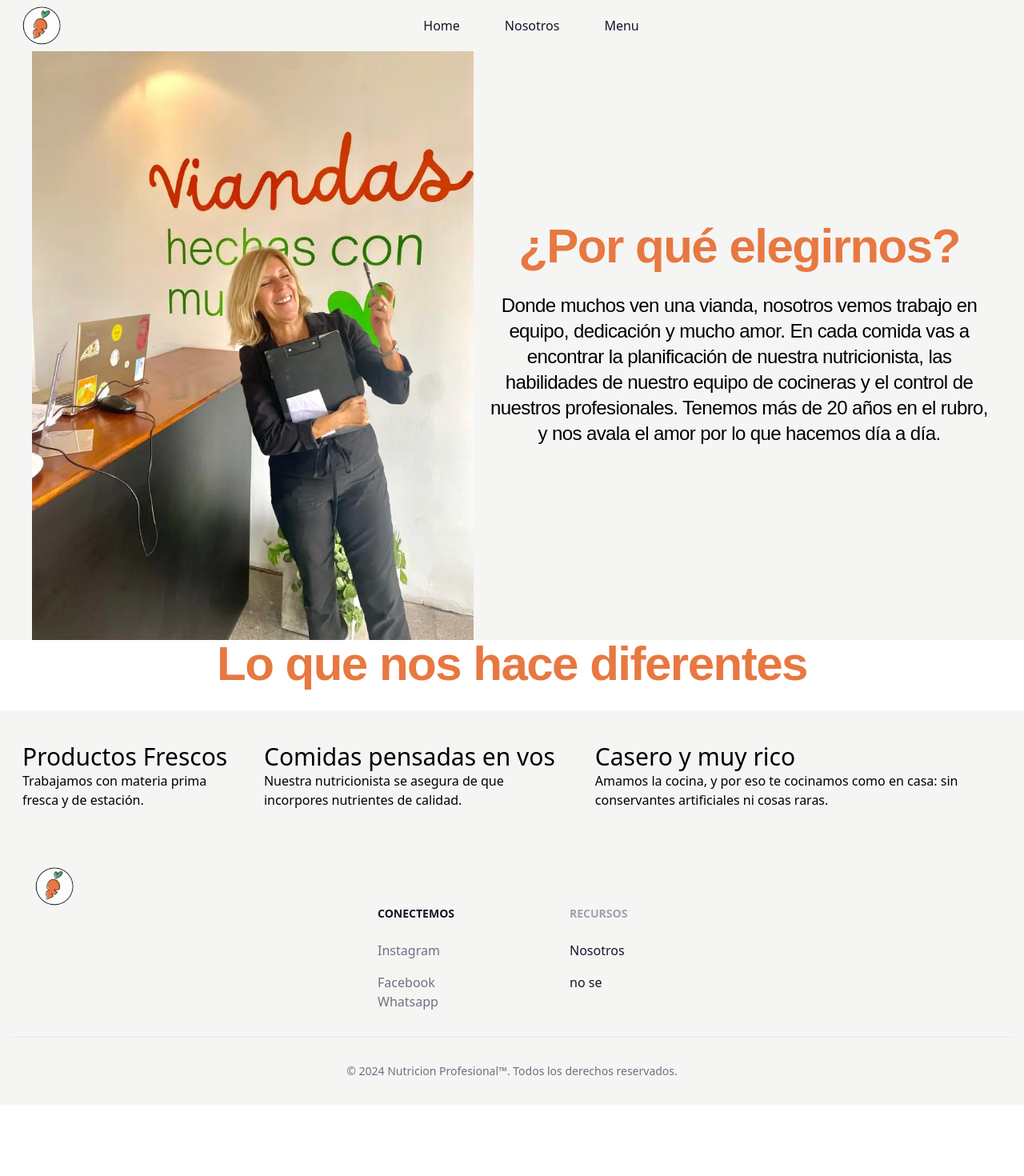
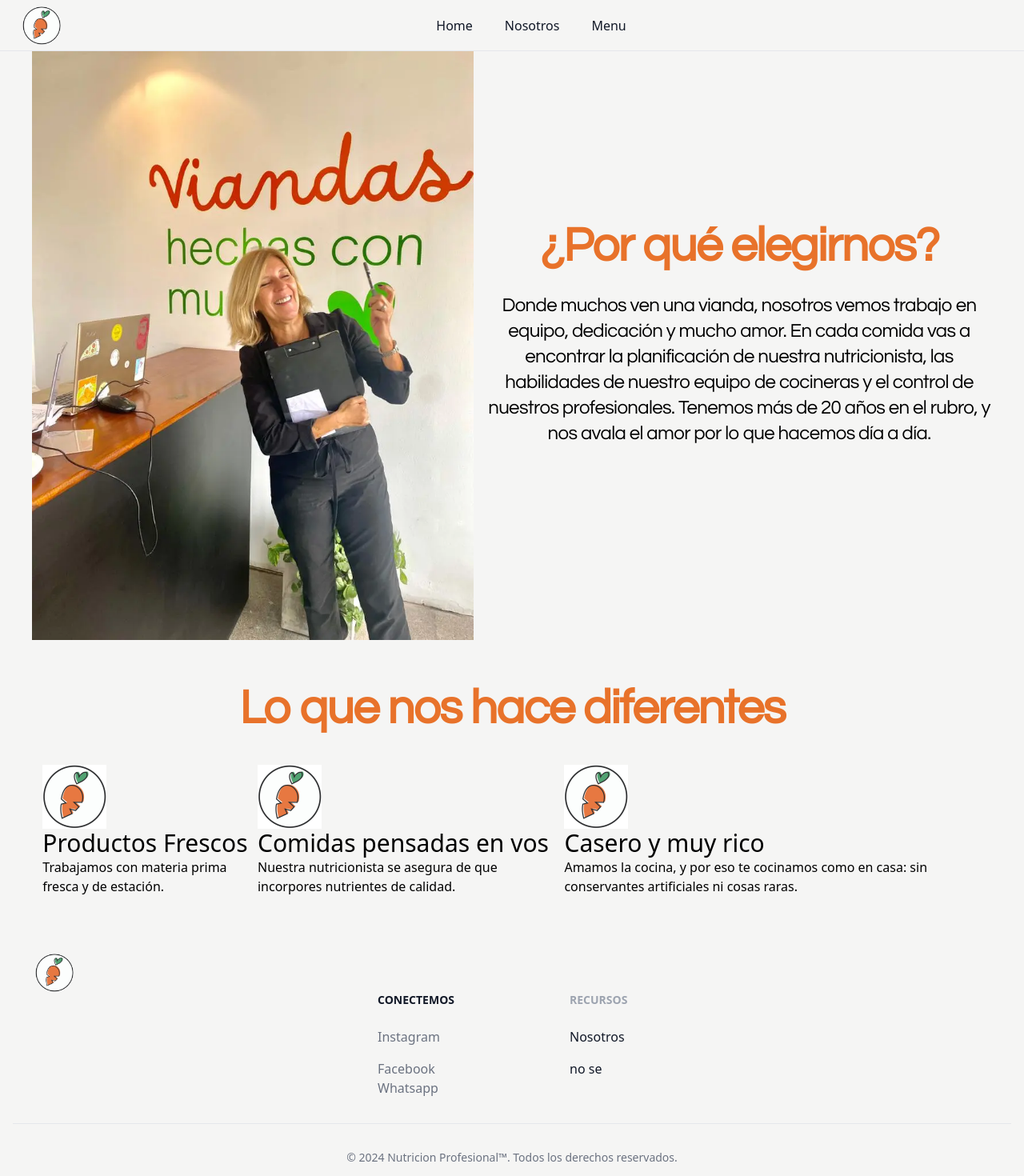
Before and after one commit to rodrifassi7/Nutricion2.0, a React (Vite) app: page /about in a window 1280 px wide. Shown: the top 1470 px of the page at 80% size. Before the commit the page ends 1381 px from the top, so only its background shows below. Built offline with nearby package versions, Linux system fonts and the light colour scheme.

Commit message:
menu section

```diff
--- a/src/components/NavBarTest.jsx
+++ /dev/null
@@ -1,44 +0,0 @@
-import { Link, NavLink } from "react-router-dom";
-import { useMenuToggle } from "../hooks/useMenuToggle";
-import Logo from "../assets/images/logo.png";
-
-export const NavBarTest = () => {
-  const { handleClick } = useMenuToggle();
-
-  return (
-    <nav
-      id="header-nav"
-      className="w-full h-16 z-50 sticky top-0 bg-stone-100   "
-    >
-      <div className="max-w-screen-xl flex items-center justify-between w-full h-full px-7">
-        <Link to="/" className="flex-shrink-0">
-          <img
-            src={Logo}
-            className="h-12 rounded-full"
-            alt="Nutricion Profesional Logo"
-          />
-        </Link>
-
-        <div className="flex-grow">
-          <ul className="flex justify-center space-x-14 text-gray-900 dark:text-black font-normal">
-            <li className="hover:bg-red-400">
-              <NavLink to="/" onClick={handleClick}>
-                Home
-              </NavLink>
-            </li>
-            <li className="hover:bg-red-400">
-              <NavLink to="/about" onClick={handleClick}>
-                Nosotros
-              </NavLink>
-            </li>
-            <li className="hover:bg-red-400">
-              <NavLink to="/products" onClick={handleClick}>
-                Menu
-              </NavLink>
-            </li>
-          </ul>
-        </div>
-      </div>
-    </nav>
-  );
-};
--- a/src/components/Navbar.jsx
+++ b/src/components/Navbar.jsx
@@ -3,18 +3,15 @@ import { useMenuToggle } from "../hooks/useMenuToggle";
 import Logo from "../assets/images/logo.png";
 
 export const Navbar = () => {
-  const { isMenuOpen, handleClick } = useMenuToggle();
+  const { handleClick } = useMenuToggle();
 
   return (
     <nav
-      id="navbar"
-      className="w-full border-gray-200 bg-gray-50 dark:bg-stone-100 dark:border-gray-700 h-20 z-50 sticky top-0"
+      id="header-nav"
+      className="w-full h-16 z-[999] sticky top-0 bg-stone-100 border-b-[1px]  "
     >
-      <div className="max-w-screen-xl flex flex-wrap items-center justify-between pt-4 px-7">
-        <Link
-          to="/"
-          className="flex items-center space-x-3 rtl:space-x-reverse pl-7"
-        >
+      <div className="max-w-screen-xl flex items-center justify-between w-full h-full px-7">
+        <Link to="/" className="flex-shrink-0">
           <img
             src={Logo}
             className="h-12 rounded-full"
@@ -22,65 +19,20 @@ export const Navbar = () => {
           />
         </Link>
 
-        <div className="lg:hidden flex items-center space-x-3 pr-7">
-          <button
-            type="button"
-            className="inline-flex items-center justify-center p-2 w-10 h-10 text-sm text-gray-500 rounded-lg hover:bg-gray-100 focus:outline-none focus:ring-2 focus:ring-gray-200 dark:text-black dark:hover:bg-orange-500 dark:focus:ring-gray-600"
-            aria-expanded={isMenuOpen ? "true" : "false"}
-            onClick={handleClick}
-          >
-            <span className="sr-only">Open main menu</span>
-            <svg
-              className="w-5 h-5"
-              aria-hidden="true"
-              xmlns="http://www.w3.org/2000/svg"
-              fill="none"
-              viewBox="0 0 17 14"
-            >
-              <path
-                stroke="currentColor"
-                strokeLinecap="round"
-                strokeLinejoin="round"
-                strokeWidth="2"
-                d="M1 1h15M1 7h15M1 13h15"
-              />
-            </svg>
-          </button>
-        </div>
-
-        <div
-          className={`
-            transform transition-all duration-500 ease-in-out
-        ${
-          isMenuOpen ? "block" : "hidden"
-        }  w-full lg:flex lg:items-center lg:w-auto mt-4 lg:mt-0 bg-gray-50 dark:bg-stone-100  inset-0 lg:relative lg:inset-auto lg:top-auto lg:left-auto z-50 rounded-b-md
-      `}
-        >
-          <ul className="flex flex-col lg:flex-row lg:space-x-4 lg:space-y-0 space-y-4 lg:text-center items-center   pb-4 md:pb-0 rounded-b-md  ">
-            <li>
-              <NavLink
-                to="/"
-                className="bg-orange-500 rounded-md h-10 w-20 flex items-center justify-center text-gray-900 dark:text-black  hover:scale-110 duration-150"
-                onClick={handleClick}
-              >
+        <div className="flex-grow">
+          <ul className="flex justify-center space-x-10 text-gray-900 dark:text-black font-normal ">
+            <li className="hover:bg-red-400    ">
+              <NavLink to="/" onClick={handleClick}>
                 Home
               </NavLink>
             </li>
-            <li>
-              <NavLink
-                to="/about"
-                className="bg-orange-500 rounded-md h-10 w-20 flex items-center justify-center  text-gray-900 dark:text-black hover:scale-110 duration-150 "
-                onClick={handleClick}
-              >
+            <li className="hover:bg-red-400">
+              <NavLink to="/about" onClick={handleClick}>
                 Nosotros
               </NavLink>
             </li>
-            <li>
-              <NavLink
-                to="/products"
-                className="bg-orange-500 rounded-md h-10 w-20  flex items-center justify-center hover:bg-green-900 hover:text-black  text-gray-900 dark:text-white hover:scale-110 duration-150 "
-                onClick={handleClick}
-              >
+            <li className="hover:bg-red-400    ">
+              <NavLink to="/menu" onClick={handleClick}>
                 Menu
               </NavLink>
             </li>
--- a/src/index.css
+++ b/src/index.css
@@ -1,4 +1,4 @@
+@import url("https://fonts.googleapis.com/css2?family=Questrial&display=swap");
 @tailwind base;
 @tailwind components;
 @tailwind utilities;
-@import url("https://fonts.googleapis.com/css2?family=Questrial&display=swap");
--- a/src/pages/AboutUsPage.jsx
+++ b/src/pages/AboutUsPage.jsx
@@ -1,11 +1,12 @@
 import MyImage from "../assets/images/Nutricionista.webp";
 import "animate.css";
 import { Footer } from "../components/Footer";
+import Logo from "../assets/images/logo.png";
 
 export const AboutUsPage = () => {
   return (
-    <>
-      <div className=" bg-stone-100 flex flex-col items-center justify-center h-[calc(100vh-64px)]   ">
+    <div className="bg-stone-100">
+      <div className="  flex flex-col items-center justify-center h-[calc(100vh-64px)]   ">
         <div className="flex flex-col-reverse gap-4 lg:flex-row items-center justify-center h-80 lg:h-full px-10">
           <img
             src={MyImage}
@@ -15,7 +16,7 @@ export const AboutUsPage = () => {
           />
 
           <section className=" text-center ">
-            <h1 className="mb-7 text-center max-w-2xl text-4xl xl:text-6xl font-extrabold tracking-tight leading-none text-oransh font-questrial animate__animated  animate__tada">
+            <h1 className="mb-7 text-center max-w-2xl text-4xl xl:text-6xl font-extrabold tracking-tight leading-none text-oransh font-questrial animate__animated  animate__fadeInLeft">
               ¿Por qué elegirnos?
             </h1>
             <p
@@ -32,25 +33,20 @@ export const AboutUsPage = () => {
           </section>
         </div>
       </div>
-      <h1 className="mb-7 text-center text-3xl xl:text-6xl font-extrabold tracking-tight leading-none text-oransh font-questrial">
+      <h1 className="mt-14 text-center text-3xl xl:text-6xl font-extrabold tracking-tight leading-none text-oransh font-questrial">
         Lo que nos hace diferentes
       </h1>
-      <section className="  text-left flex justify-center  gap-10 py-10 px-7 bg-stone-100 ">
+      <section
+        className="  flex
+        py-10 w-11/12 self-center mx-auto "
+      >
         <div>
-          <img
-            src="
-          "
-            alt=""
-          />
+          <img className="h-20 w-20" src={Logo} alt="" />
           <h2 className="text-xl md:text-3xl">Productos Frescos</h2>
           <h4>Trabajamos con materia prima fresca y de estación.</h4>
         </div>
         <div>
-          <img
-            src="
-          "
-            alt=""
-          />
+          <img className="h-20 w-20" src={Logo} alt="" />
           <h2 className="text-xl md:text-3xl">Comidas pensadas en vos</h2>
           <h4>
             Nuestra nutricionista se asegura de que incorpores nutrientes de
@@ -58,11 +54,7 @@ export const AboutUsPage = () => {
           </h4>
         </div>
         <div>
-          <img
-            src="
-          "
-            alt=""
-          />
+          <img className="h-20 w-20" src={Logo} alt="" />
           <h2 className="text-xl md:text-3xl ">Casero y muy rico</h2>
           <h4>
             Amamos la cocina, y por eso te cocinamos como en casa: sin
@@ -71,6 +63,6 @@ export const AboutUsPage = () => {
         </div>
       </section>
       <Footer />
-    </>
+    </div>
   );
 };
--- /dev/null
+++ b/src/pages/MenuPage.jsx
@@ -0,0 +1,30 @@
+
+import menuImage from "../assets/images/menu.jpg";
+
+
+export const MenuPage = () => {
+
+    return (
+        <div className="flex flex-col items-center justify-center min-h-screen bg-gray-100 p-4">
+          <h1 className="text-4xl font-bold text-gray-800 mb-4">Menú Semanal</h1>
+          <p className="text-lg text-gray-600 mb-6 text-center max-w-lg">
+            Consulta nuestro menú saludable, especialmente diseñado para una nutrición balanceada.
+            Recordá que actualizamos el menú cada semana para ofrecerte más opciones.
+          </p>
+          <div className="w-full max-w-3xl shadow-lg rounded-lg overflow-hidden">
+            <img
+              src={menuImage}
+              alt="Menu Semanal"
+              className="w-full h-auto object-cover"
+            />
+          </div>
+          <a
+            href={menuImage}
+            download
+            className="mt-6 px-6 py-3 bg-oransh text-white font-semibold rounded-lg shadow hover:bg-blue-600 transition-colors"
+          >
+            Descargar Menú
+          </a>
+        </div>
+      );
+    };
--- a/src/pages/ProductsPage.jsx
+++ /dev/null
@@ -1,8 +0,0 @@
-export const ProductsPage = () => {
-  return (
-    <>
-      <h1>ProductsPage</h1>
-      <hr />
-    </>
-  );
-};
--- a/src/pages/Test.jsx
+++ b/src/pages/Test.jsx
@@ -46,7 +46,8 @@ export const Test = () => {
           <img
             src={MyImage}
             alt="My Image"
-            className="w-full h-[250px] lg:h-[500px] animate__animated animate__fadeInUp " style={{ animationDelay: "1s" }}
+            className="w-full h-[250px] lg:h-[500px] animate__animated animate__fadeInUp "
+            style={{ animationDelay: "1s" }}
           />
         </div>
       </section>
--- a/src/pages/index.js
+++ b/src/pages/index.js
@@ -1,3 +1,3 @@
 export * from "./HomePage.jsx";
 export * from "./AboutUsPage.jsx";
-export * from "./ProductsPage.jsx";
+export * from "./MenuPage.jsx";
--- a/src/router/AppRouter.jsx
+++ b/src/router/AppRouter.jsx
@@ -1,17 +1,16 @@
 import { Navigate, Route, Routes } from "react-router-dom";
-import { HomePage, ProductsPage, AboutUsPage } from "../pages";
-// import { Navbar } from "../components/Navbar";
-import { NavBarTest } from "../components/NavBarTest";
+import { HomePage, AboutUsPage } from "../pages";
+import { MenuPage } from "../pages/MenuPage";
+import { Navbar } from "../components/Navbar";
 
 export const AppRouter = () => {
   return (
     <>
-      {/* <Navbar /> */}
-      <NavBarTest />
+      <Navbar />
       <Routes>
         <Route path="/" element={<HomePage />} />
         <Route path="/about" element={<AboutUsPage />} />
-        <Route path="/products" element={<ProductsPage />} />
+        <Route path="/menu" element={<MenuPage />} />
 
         <Route path="*" element={<Navigate to="/" />} />
       </Routes>
--- a/tailwind.config.js
+++ b/tailwind.config.js
@@ -10,8 +10,8 @@ export default {
         questrial: ['Questrial', 'sans-serif'],
       },
       colors: {
-        'grin': '#4ca770',
-        'oransh': '#E77841'
+        'grin': '#399f3e',
+        'oransh': '#e8722a'
       }
     },
   },
```
Also changed, not shown: src/components/ArrowDown.jsx (deleted, +0 -19 lines), src/components/Mapa.jsx (+27 -6 lines), src/assets/images/menu.jpg (added).
